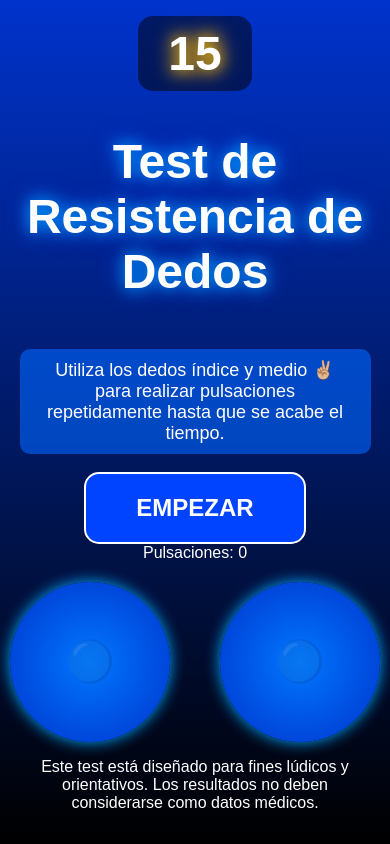
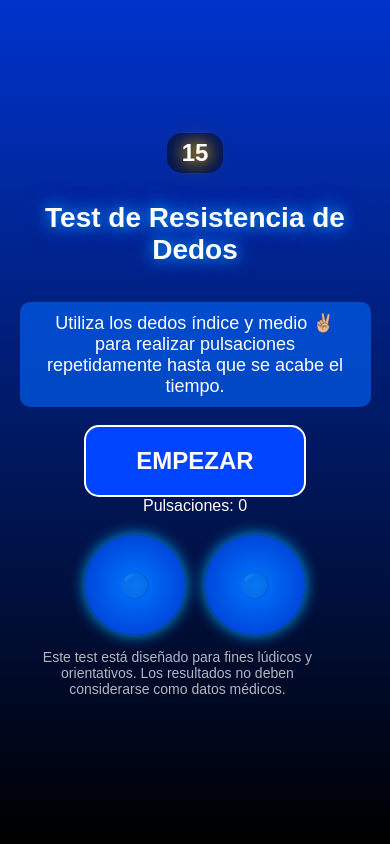
Before and after one commit to APCprograma/test-resistencia-dedos, a plain HTML site: page index.html in a window 390 px wide. Drawn offline with Linux system fonts and the light colour scheme.

Commit message:
Update styles.css

```diff
--- a/styles.css
+++ b/styles.css
@@ -140,6 +140,51 @@ h1 {
     box-shadow: 0px 0px 10px #00aaff;
 }
 
+/* Pie de página */
+#footer-text {
+    font-size: 14px;
+    opacity: 0.7;
+    text-align: center;
+    max-width: 90%;
+}
+
+/* 🔹 MEDIA QUERIES PARA ADAPTACIÓN A MÓVILES Y TABLETS */
+@media (max-width: 768px) {
+    h1 {
+        font-size: 36px;
+    }
+    #timer {
+        font-size: 32px;
+        padding: 8px 20px;
+    }
+    .tap-btn {
+        width: 130px;
+        height: 130px;
+        font-size: 30px;
+    }
+    .buttons-container {
+        gap: 30px;
+    }
+}
+
+@media (max-width: 480px) {
+    h1 {
+        font-size: 28px;
+    }
+    #timer {
+        font-size: 24px;
+        padding: 6px 15px;
+    }
+    .tap-btn {
+        width: 100px;
+        height: 100px;
+        font-size: 25px;
+    }
+    .buttons-container {
+        gap: 20px;
+    }
+}
+
 /* Ocultar elementos */
 .hidden {
     display: none;
```
